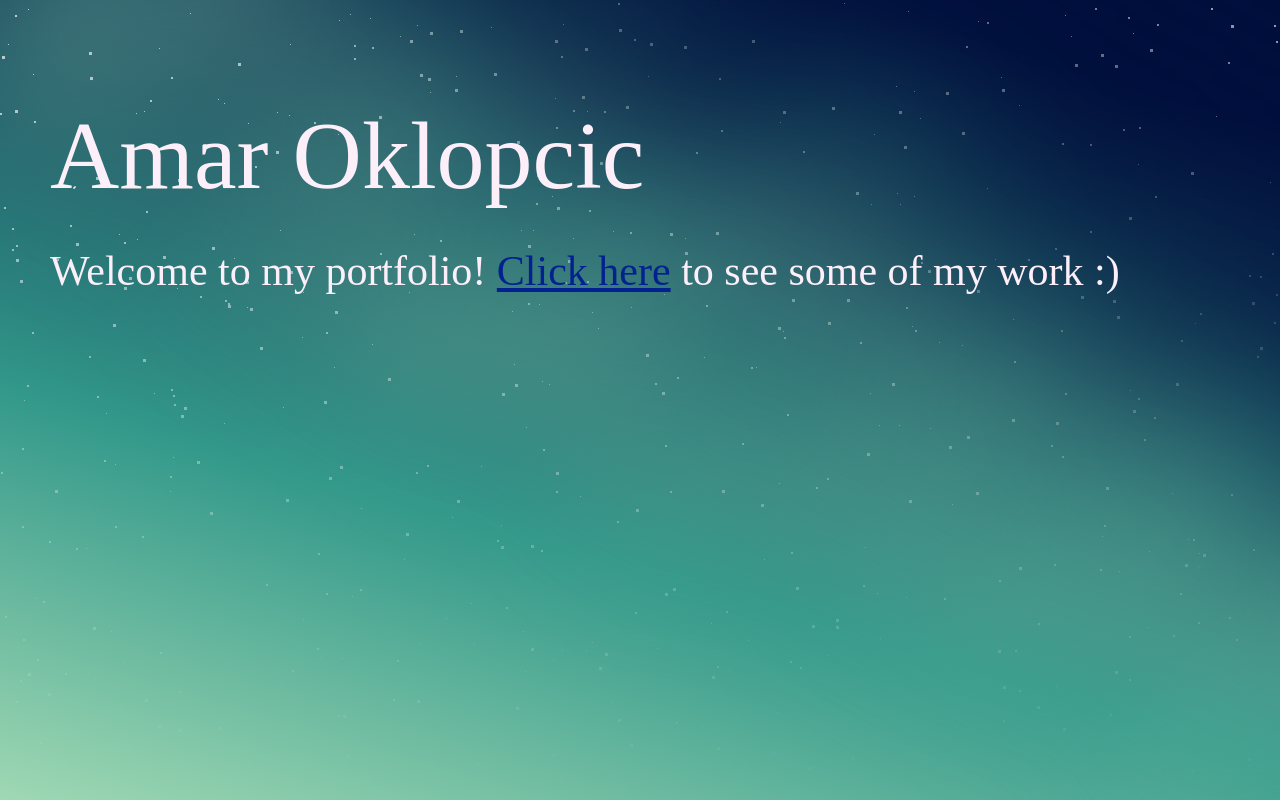
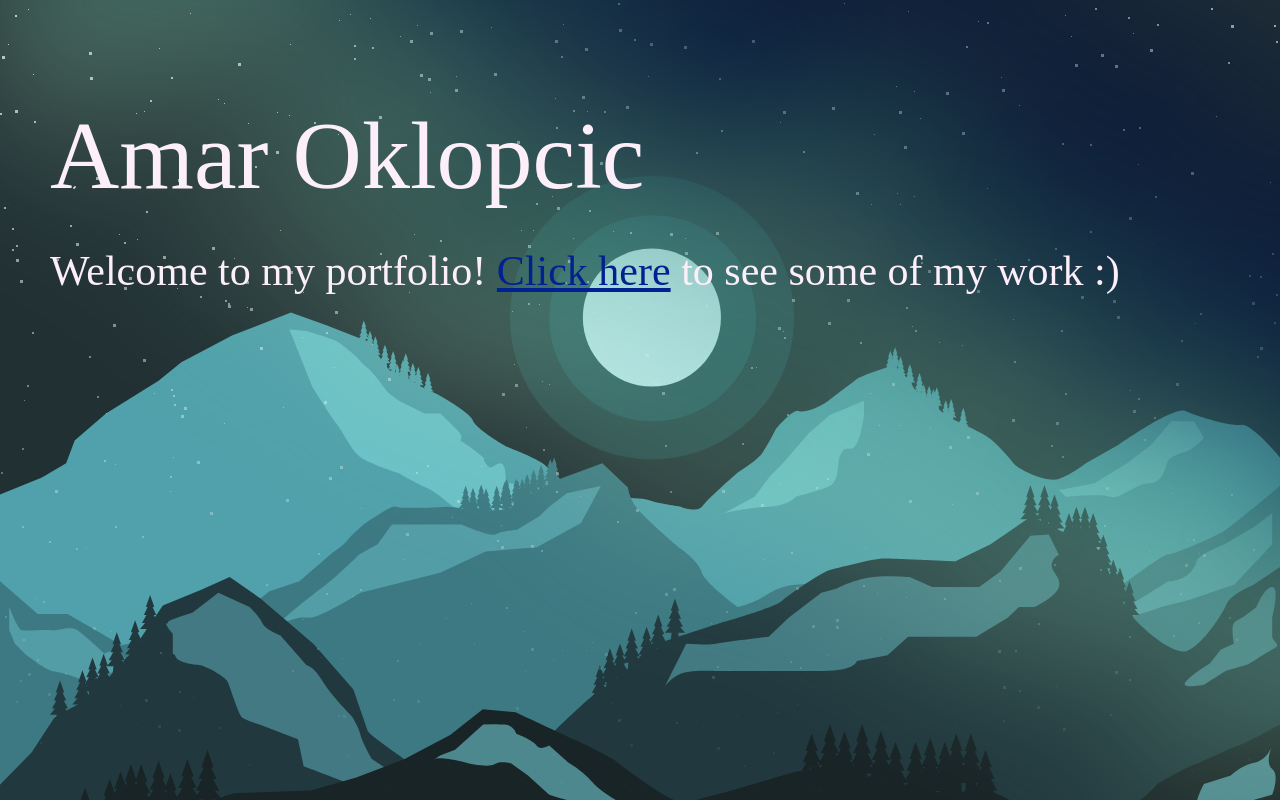
Before and after one commit to amaroklopcic/portfolio-2023, a React (Create React App) app: page / in a window 1280 px wide. Shown: the top 802 px of the page. Built offline with nearby package versions, Linux system fonts and the light colour scheme.

Commit message:
add mountains background behind northern lights

```diff
--- a/src/components/NorthernLights/NorthernLights.css
+++ b/src/components/NorthernLights/NorthernLights.css
@@ -44,7 +44,6 @@
   animation-timing-function: linear;
   animation-iteration-count: infinite;
   animation-direction: alternate;
-  background: linear-gradient(10deg, #a1d9b4 20%, #32988a 40%, #000e3c 70%);
 }
 
 .lights {
--- a/src/components/NorthernLights/NorthernLights.jsx
+++ b/src/components/NorthernLights/NorthernLights.jsx
@@ -1,10 +1,18 @@
+import AuroraLights from "./AuroraLights";
+import Mountains from "./Mountains.svg";
+import "./NorthernLights.css";
 import Stars from "./Stars";
-import "./NorthernLights.css";
-import AuroraLights from "./AuroraLights";
 
 function NorthernLights(props) {
     return (
-        <div className="container">
+        <div className="container" style={{ backgroundColor: "#213033" }}>
+            {/* TODO: instead of width: 100%, add some media queries to make the mountains bigger*/}
+            <div style={{
+                width: "100%",
+                height: "100%",
+                background: `#213033 url(${Mountains}) no-repeat bottom center`,
+                backgroundSize: "100% auto",
+            }} />
             <div className="auroral-northern" />
             <Stars />
             <AuroraLights />
```
Also changed, not shown: src/components/NorthernLights/Mountains.svg (added).
